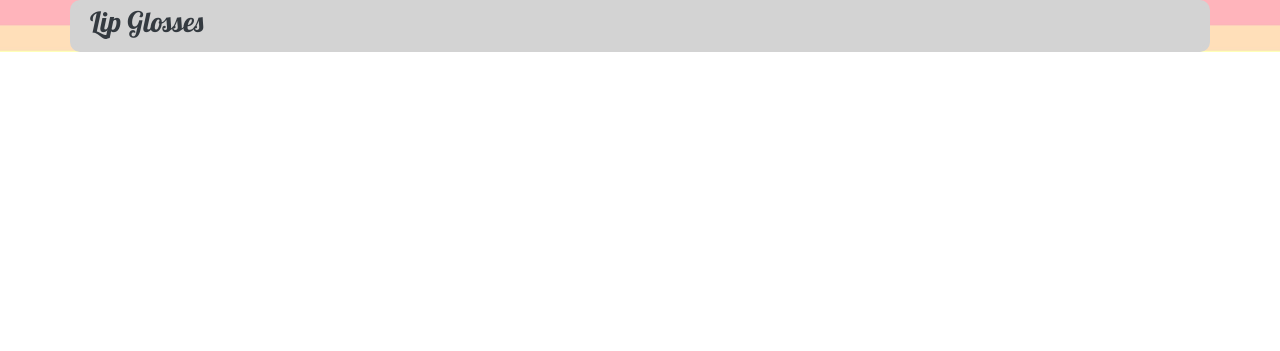
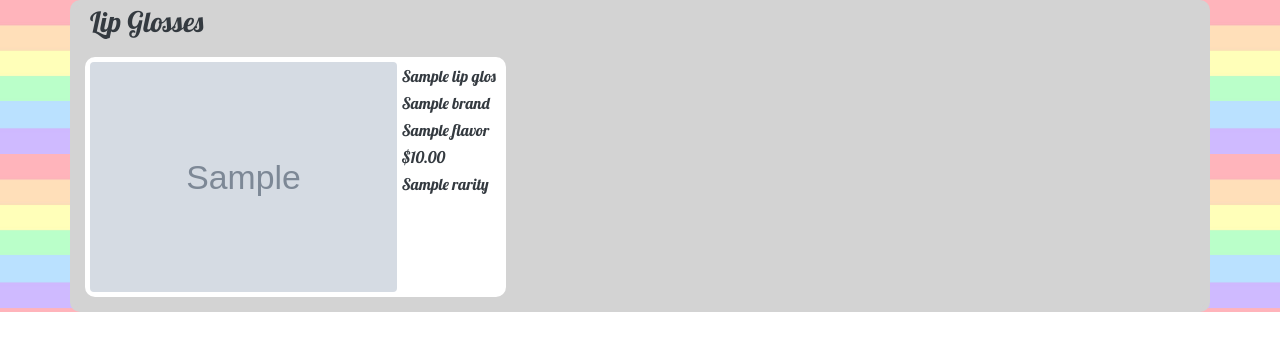
Before and after one commit to Lyssillic/LipCollectionPortfolio, a Django app: template mysite/LipCollection/templates/LipCollection/gloss.html in a window 1280 px wide. Shown: the part 72-423 px from the top of the page. Run offline with Django 3.2, Linux system fonts and the light colour scheme; the template is opened without the code that fills it: most values are stand-ins (such as "Sample title", 1, 10 or a date in 2020); grey boxes marked "Sample" are stand-in pictures; some libraries are stand-ins or nearby versions.

Commit message:
Updated lip glosses styles

```diff
--- a/mysite/LipCollection/static/LipCollection/style.css
+++ b/mysite/LipCollection/static/LipCollection/style.css
@@ -16,7 +16,7 @@
     margin: 5px;
 }
 
-.balm {
+.item {
     border: 5px solid white;
     background-color: white;
     border-radius: 10px;
--- a/mysite/LipCollection/templates/LipCollection/balm.html
+++ b/mysite/LipCollection/templates/LipCollection/balm.html
@@ -5,7 +5,7 @@
             <h3>Lip Balms</h3>
             <div class="row">
                 {% for lip_balm in lip_balms %}
-                    <div class="balm">
+                    <div class="item">
                         <div class="text">
                             <h6 class="name">{{ lip_balm.Name }}</h6>
                             <h6>{{ lip_balm.Brand }}</h6>
--- a/mysite/LipCollection/templates/LipCollection/gloss.html
+++ b/mysite/LipCollection/templates/LipCollection/gloss.html
@@ -3,6 +3,20 @@
     <div class="background">
         <div class="container">
             <h3>Lip Glosses</h3>
+            <div class="row">
+                {% for lip_gloss in lip_glosses %}
+                    <div class="item">
+                        <div class="text">
+                            <h6 class="name">{{ lip_gloss.Name }}</h6>
+                            <h6>{{ lip_gloss.Brand }}</h6>
+                            <h6>{{ lip_gloss.Flavor }}</h6>
+                            <h6>${{ lip_gloss.Price }}.00</h6>
+                            <h6>{{ lip_gloss.Rarity }}</h6>
+                        </div>
+                        <img class="card" src="{{ lip_gloss.Picture.url }}"/>
+                    </div>
+                {% endfor %}
+            </div>
         </div>
     </div>
 {% endblock %}
--- a/mysite/LipCollection/views.py
+++ b/mysite/LipCollection/views.py
@@ -19,7 +19,8 @@ def balm(request):
 
 
 def gloss(request):
-    return render(request, 'LipCollection/gloss.html')
+    lip_glosses = lip_items.filter(Category__icontains="Lip Gloss").order_by('Name')
+    return render(request, 'LipCollection/gloss.html', {'lip_glosses': lip_glosses})
 
 
 def scrub(request):
```
Also changed, not shown: mysite/db.sqlite3, mysite/pictures/pictures/Baby_Lips_Berry_Bomb.PNG (added), mysite/pictures/pictures/Baby_Lips_Fierce__Tangy.PNG (added), mysite/pictures/pictures/Baby_Lips_Minty_Sheer.PNG (added), mysite/pictures/pictures/Baby_Lips_Oh_Orange.PNG (added), mysite/pictures/pictures/Baby_Lips_Pink_Shock.PNG (added), mysite/pictures/pictures/Baby_Lips_Strike_A_Rose.PNG (added), mysite/pictures/pictures/Juicy_Peach_Blossom.PNG (added), mysite/pictures/pictures/Mango_Blossom.PNG (added), mysite/pictures/pictures/Raspberry_Blossom.PNG (added), mysite/pictures/pictures/Tinte_Bubble_Gum_Kissing_Potion.PNG (added), mysite/pictures/pictures/Tinte_Cherry_Smash_Lip_Potion.PNG (added), mysite/pictures/pictures/Tinte_Cotton_Candy_Lip_Potion.PNG (added), mysite/pictures/pictures/Tinte_Crazy_Cola_Lip_Potion.PNG (added).
